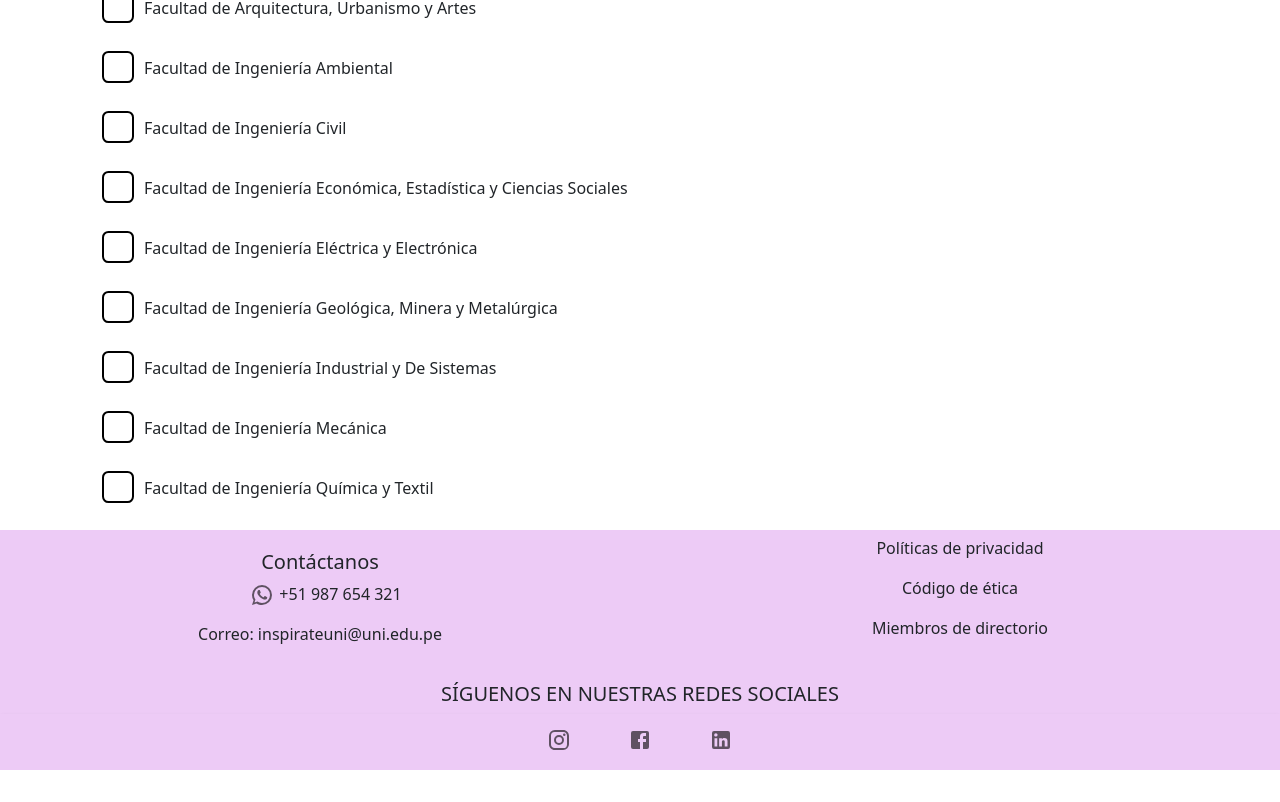
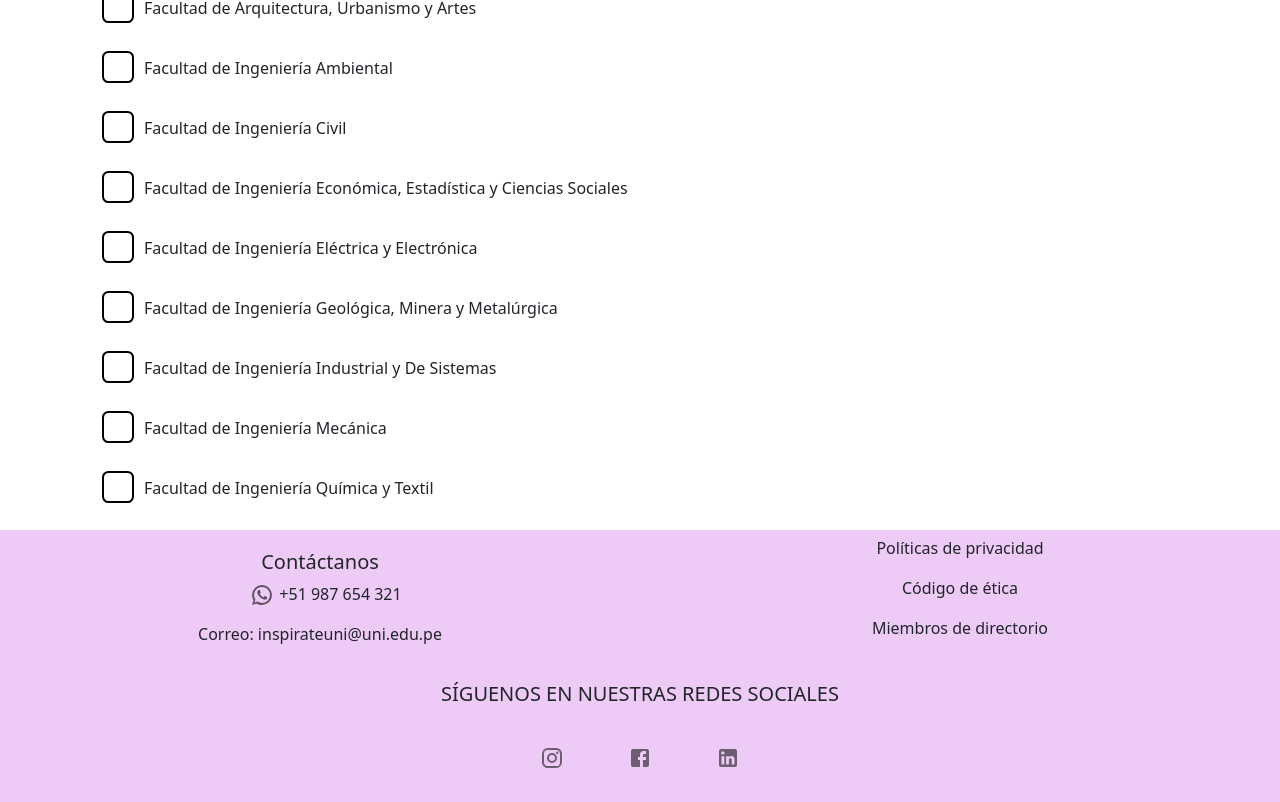
Before and after one commit to CarlosVilchez123/AppInspirate, a React (Vite) app in the folder App-Inspirada-Fronted/: page /home/ovpgs in a window 1280 px wide. Shown: the part 392-1194 px from the top of the page. Before the commit the page ends 1162 px from the top, so only its background shows below. Built offline with nearby package versions, Linux system fonts and the light colour scheme.

Commit message:
Footer arreglado

```diff
--- a/App-Inspirada-Fronted/src/componentes/Footer/Footer.jsx
+++ b/App-Inspirada-Fronted/src/componentes/Footer/Footer.jsx
@@ -2,6 +2,7 @@ import React from 'react'
 
 import { styled } from '@mui/material/styles';
 import { BottomNavigation, BottomNavigationAction, Collapse } from '@mui/material';
+import { IconButton } from '@mui/material';
 import InstagramIcon from '@mui/icons-material/Instagram';
 import FacebookIcon from '@mui/icons-material/Facebook';
 import WhatsAppIcon from '@mui/icons-material/WhatsApp';
@@ -14,6 +15,10 @@ const CustomBottomNavigation = styled(BottomNavigation)(`
   background: #edcbf6;
   box-shadow: 0px 2px 4px rgba(0, 0, 0, 0.1);
 `);
+
+const StyledIconButton = styled(IconButton)(({ theme }) => ({
+  margin: theme.spacing(3),
+}));
 
 export const Footer = () => {
   return (
@@ -44,19 +49,17 @@ export const Footer = () => {
       <div className='footer-row'>
           <h3>SÍGUENOS EN NUESTRAS REDES SOCIALES</h3>
             <div className='footer-icons'>
-                <CustomBottomNavigation>
-                <a href="https://www.instagram.com/inspirateuni/" target="_blank" rel="noopener noreferrer">
-                  <BottomNavigationAction  label="Instagram" icon={<InstagramIcon />} />
-                </a>
+                  <StyledIconButton href="https://www.instagram.com/inspirateuni/" target="_blank" rel="noopener noreferrer">
+                    <InstagramIcon />
+                  </StyledIconButton>
 
-                <a href="https://www.facebook.com/groups/1183296551739414" target="_blank" rel="noopener noreferrer">
-                  <BottomNavigationAction  label="Faceboock" icon={<FacebookIcon />} />
-                </a>
+                  <StyledIconButton href="https://www.facebook.com/groups/1183296551739414" target="_blank" rel="noopener noreferrer">
+                    <FacebookIcon />
+                  </StyledIconButton>
 
-                <a href="" target="_blank" noopener= "noreferrer">
-                  <BottomNavigationAction  label="LinkedIn" icon={<LinkedInIcon />} />
-                </a>
-                </CustomBottomNavigation>
+                  <StyledIconButton href="https://www.linkedin.com/company/inspirate-uni/about/" target="_blank" noopener= "noreferrer">
+                    <LinkedInIcon />
+                  </StyledIconButton>
 
             </div>
       </div>
```
